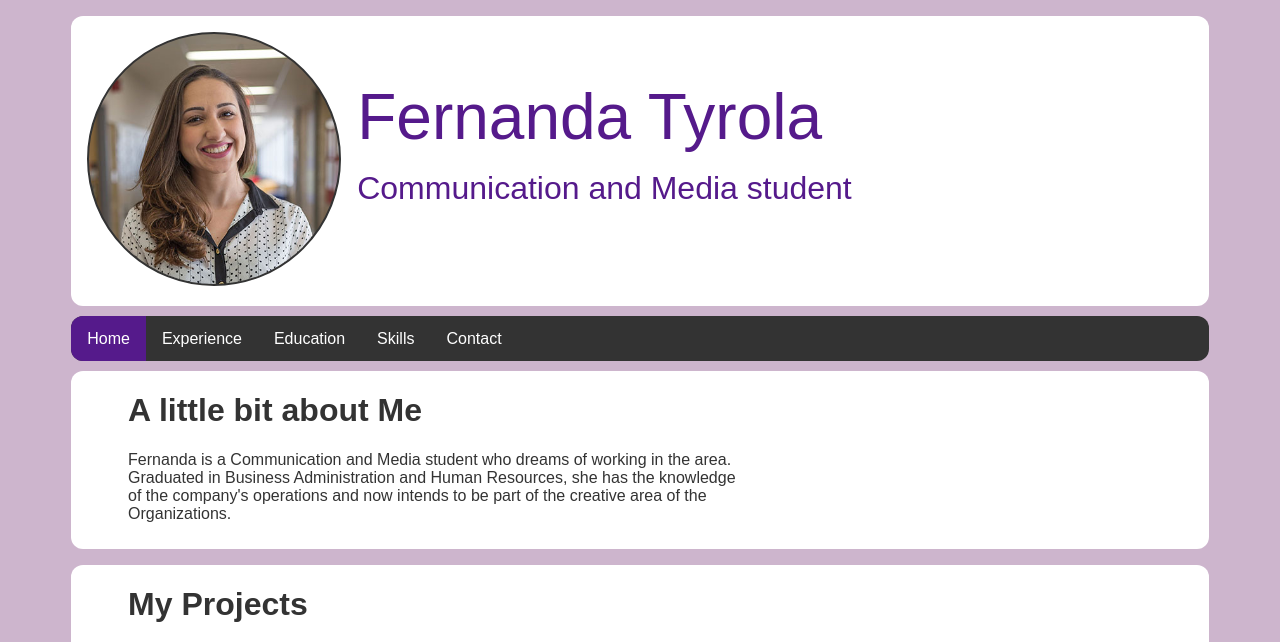
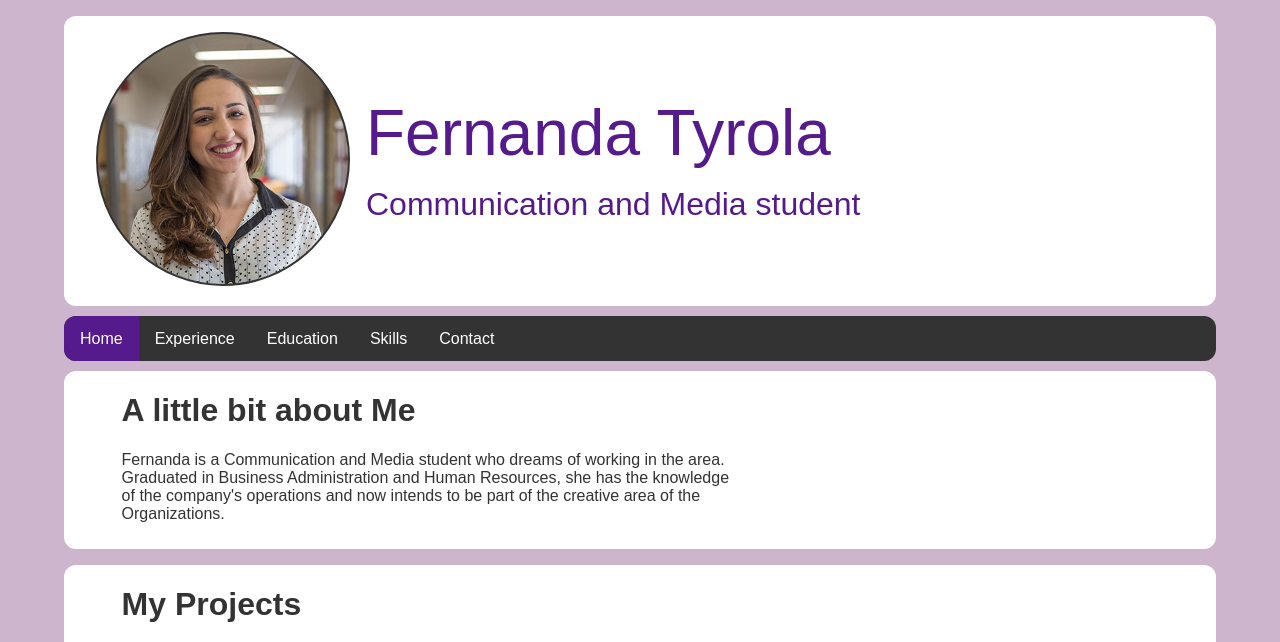
Before and after one commit to rodvlima/FernandaTyrola, a plain HTML site: page index.html in a window 1280 px wide. Shown: the top 642 px of the page. Drawn offline with Linux system fonts and the light colour scheme.

Commit message:
Update size definitions

```diff
--- a/css/style.css
+++ b/css/style.css
@@ -1,20 +1,23 @@
 body{
-    background-color: #CDB5CD;/* #F5F5DC;*/
+    background-color: #CDB5CD;
     font-family: Arial, Helvetica, sans-serif;
+    width: 90%;
+	margin: 0 auto;
+    min-width: 800px;
 }
 .header{
     margin: 1rem auto 0 auto;
     height: 290px;
-    width: 90%;
-    background-color: white;/*#F5DEB3;*/
-    overflow: unset;
+    background-color: white;
     border-radius: 12px;
+    text-overflow: clip;
 }
 .picture{
     float: left;
     width: 250px;
     height: 250px;
-    margin: 1rem;
+    margin-top: 1rem;
+    margin-left: 2rem;
     background-image: url("../img/picture.jpg");
     background-size: 100%;
     background-repeat: no-repeat;
@@ -26,18 +29,23 @@ body{
 .name{
     float: left;
     background-color: white;
-    margin: 4rem 0 0 0;
+    margin-top: 5rem;
+    margin-left: 1rem;
     font-size: 400%;
     color: #551A8B;
 }
 .profession{
-    width: 500px;
     margin: 1rem 0 0 0;
     font-size: 50%;
     color: #551A8B;
 }
+.name p{
+    width: 100%;
+    margin: 0;
+}
 .content{
-    width: 90%;
+    float: left;
+    width: 100%;
     margin: 0 auto 1rem auto;
     background: white;
     border-radius: 12px;
@@ -82,8 +90,9 @@ td p{
 
 /* navbar */
 .navbar {
+    float: left;
+    width: 100%;
     height: 45px;
-    width: 90%;
     max-width: 1200px;
     margin: 10px auto 10px auto;
     overflow: hidden;
```
